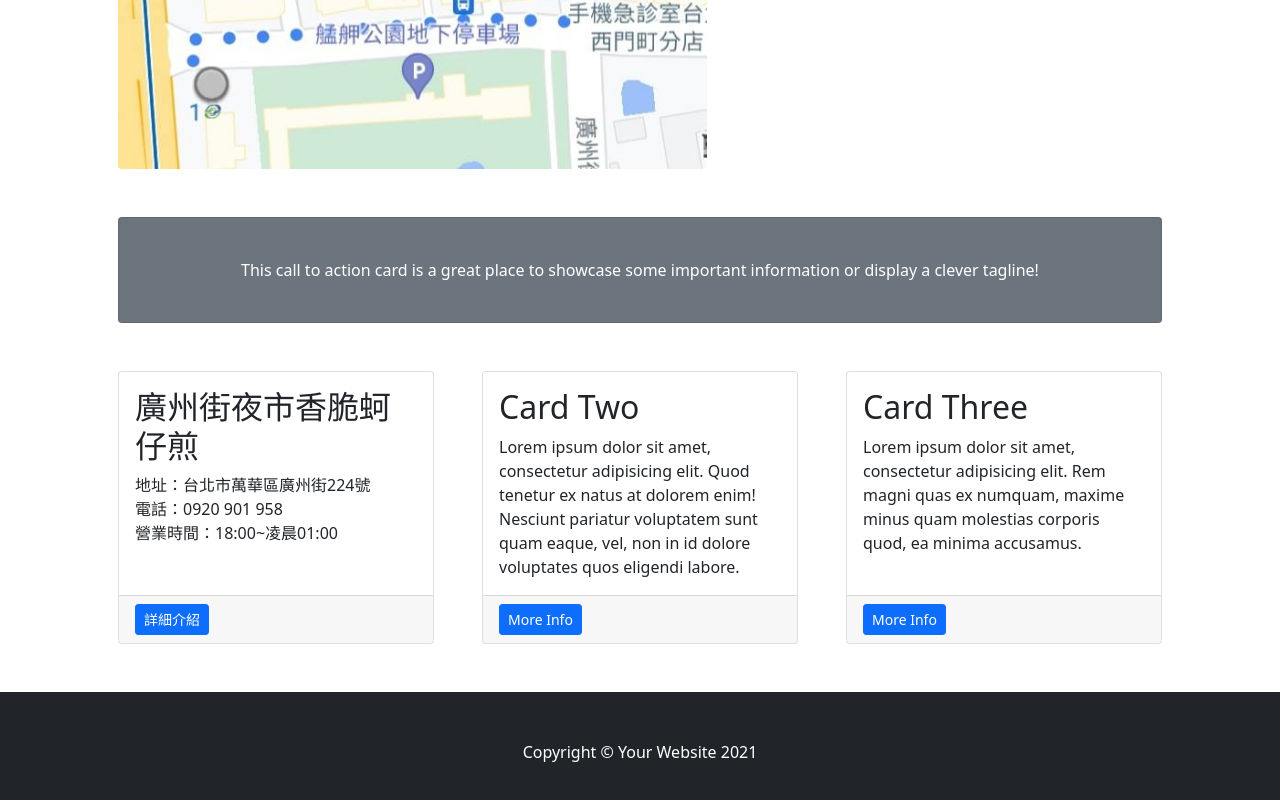
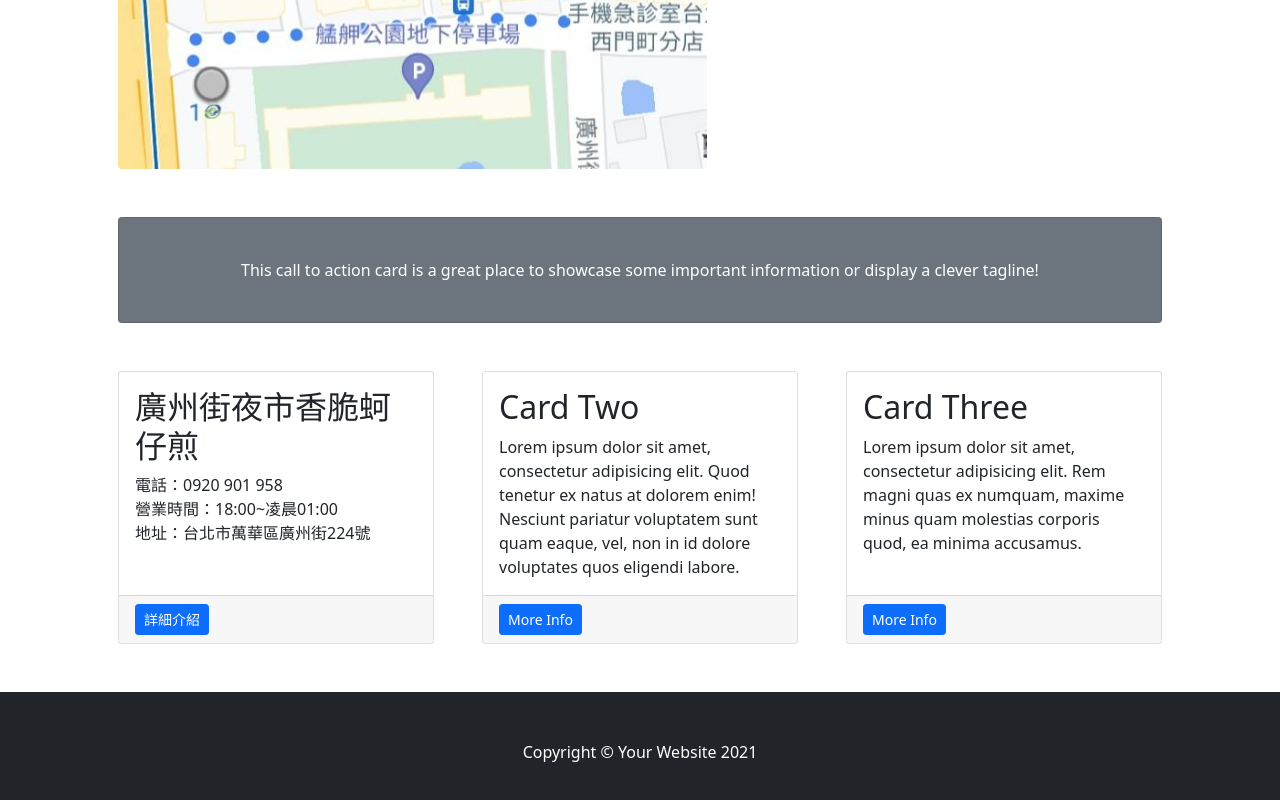
Before and after one commit to Mutal2001/Route-oyster, a plain HTML site: page index.html in a window 1280 px wide. Shown: the part 1059-1859 px from the top of the page. Drawn offline with nearby package versions, Linux system fonts and the light colour scheme.

Commit message:
Update index.html

```diff
--- a/index.html
+++ b/index.html
@@ -47,7 +47,7 @@
                     <div class="card h-100">
                         <div class="card-body">
                             <h2 class="card-title">廣州街夜市香脆蚵仔煎</h2>
-                            <p class="card-text">地址：台北市萬華區廣州街224號<br> 電話：0920 901 958<br> 營業時間：18:00~凌晨01:00</p>
+                            <p class="card-text">電話：0920 901 958<br>營業時間：18:00~凌晨01:00<br>地址：台北市萬華區廣州街224號</p>
                         </div>
                         <div class="card-footer"><a class="btn btn-primary btn-sm" href="https://mutal2001.github.io/Food-oyster/">詳細介紹</a></div>
                     </div>
```
